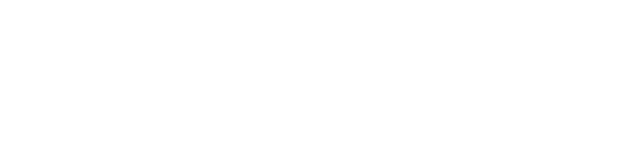
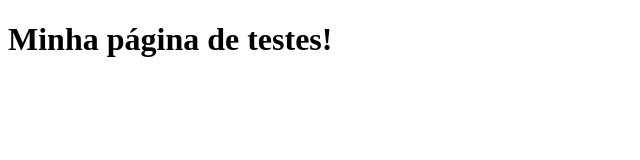
Before and after one commit to KahBisson/DevOps_Test, a plain HTML site: page index.html in a window 1280 px wide. Shown: the whole page, without its empty margins (0-640 px from the left). Drawn offline with Linux system fonts and the light colour scheme.

Commit message:
Add de texto

```diff
--- a/index.html
+++ b/index.html
@@ -6,6 +6,6 @@
   <title>Document</title>
 </head>
 <body>
-
+    <h1>Minha página de testes!</h1>
 </body>
 </html>
```
